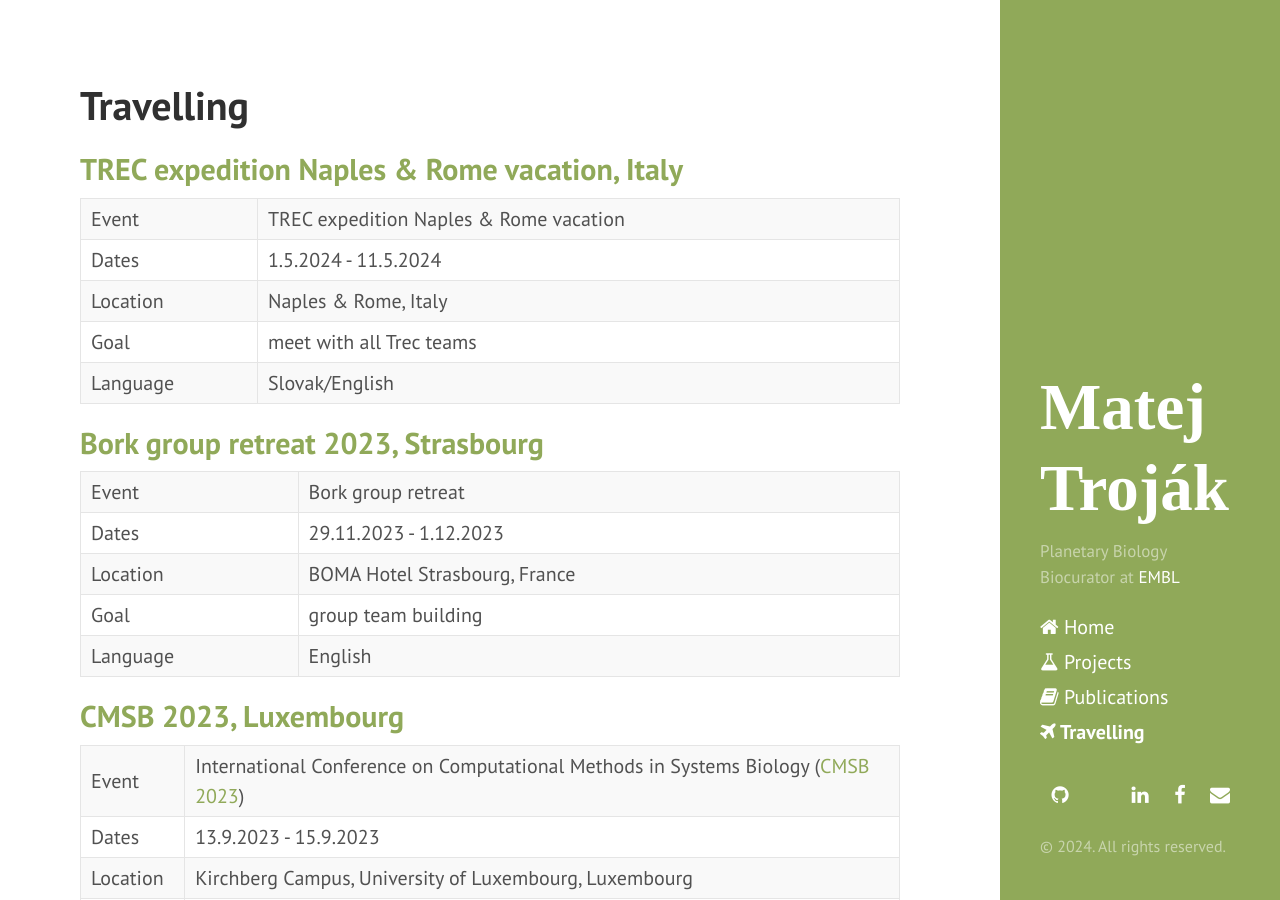
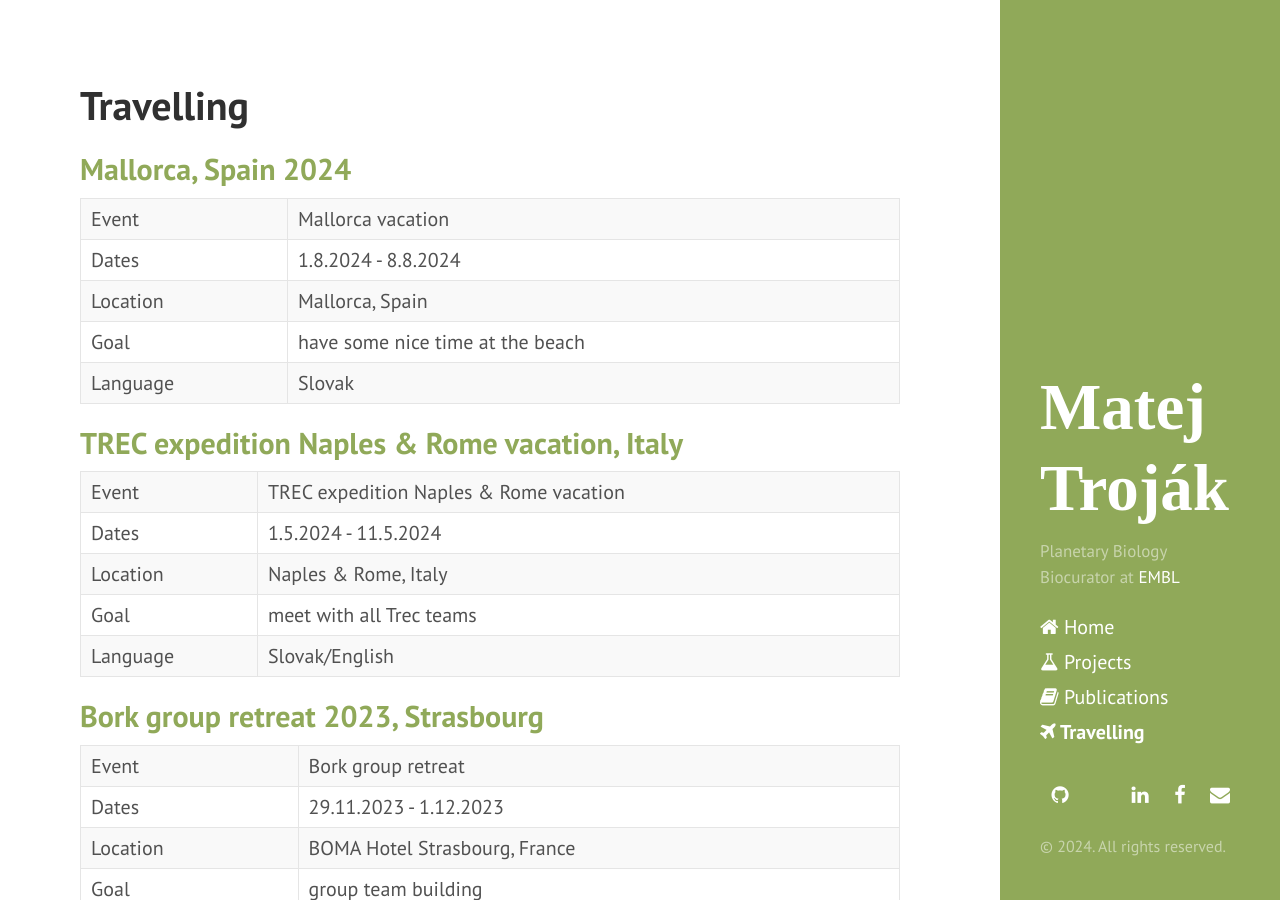
Before and after one commit to xtrojak/xtrojak.github.io, a Jekyll site: the page built from travelling.md, in a window 1280 px wide and 900 px high. Built offline with Jekyll 4.4.1, drawn with Linux system fonts in a browser that asks for light colours; some web fonts are replaced; a style sheet for code colours, icons or effects is not loaded.

Commit message:
Add Mallorca 2024

```diff
--- a/travelling.md
+++ b/travelling.md
@@ -2,6 +2,14 @@
 layout: page
 title: Travelling
 ---
+
+## <a href="/travelling/mallorca-2024">Mallorca, Spain 2024</a>
+
+| Event | Mallorca vacation                                                                                 |
+| Dates | 1.8.2024 - 8.8.2024                                                                                                 |
+| Location | Mallorca, Spain                                                                                                |
+| Goal | have some nice time at the beach                                                                                                |
+| Language | Slovak |
 
 ## <a href="/travelling/naples-rome-2024">TREC expedition Naples & Rome vacation, Italy</a>
 
```
Also changed, not shown: _posts/2024-08-01-mallorca.md (added, +36 -0 lines).
